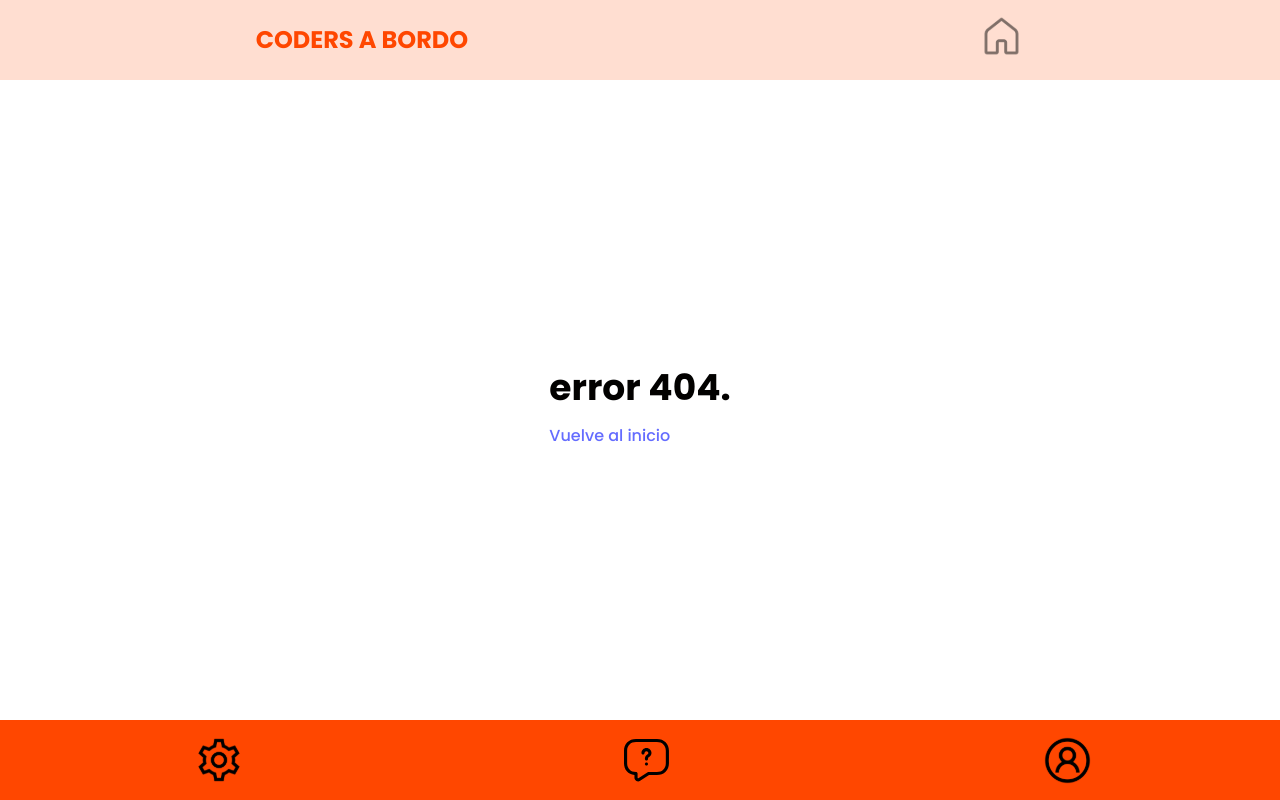
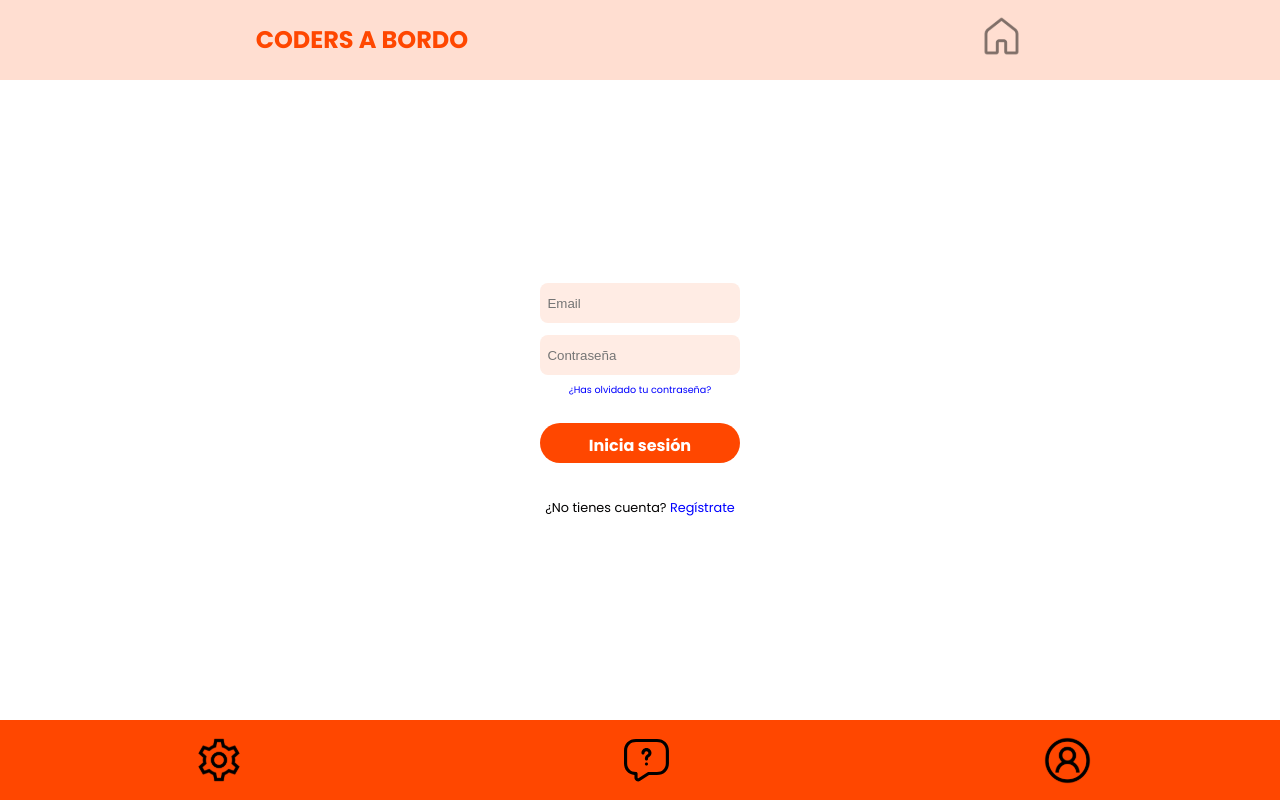
Before and after one commit to stranger-strings-team/front-codersabordo, a React (Vite) app: page /login in a window 1280 px wide. Before the commit this address had no page. Built offline with nearby package versions, Linux system fonts and the light colour scheme.

Commit message:
login-page done

```diff
--- a/src/Routes.tsx
+++ b/src/Routes.tsx
@@ -7,6 +7,7 @@ import Layout from './components/Layout.tsx/Layout';
 import Final from './pages/Final/Final';
 import Profile from './pages/Profile/Profile';
 import {IncompleteSection}  from './pages/IncompleteSection/IncompleteSection';
+import Login from './pages/Login/Login';
 
 
 const CreateRoutes = () => (
@@ -18,6 +19,7 @@ const CreateRoutes = () => (
         <Route path="/seccion-incompleta" element={<IncompleteSection/>}/>
         <Route path="/final" element={<Final/>}/>
         <Route path="*" element={<NoMatch />} />
+        <Route path="/login" element={<Login/>}/>
       </Route>
     </Routes>
 );
--- /dev/null
+++ b/src/pages/Login/Login.tsx
@@ -0,0 +1,24 @@
+import { Button, Input, InputDiv, Myspan, P1p, P2p } from '../Login/LoginStyle'
+import { Container} from '../../Global.style'
+
+
+type Props = {}
+
+const Login = (props: Props) => {
+  return (
+    <Container>
+       <InputDiv>
+        <Input type="text" placeholder='  Email' />
+        <Input type="text" placeholder='  Contraseña'/>
+       </InputDiv>
+       <P1p>¿Has olvidado tu contraseña?</P1p>
+       <Button>Inicia sesión</Button>
+
+       <P2p>¿No tienes cuenta?<Myspan> Regístrate</Myspan></P2p>
+
+
+    </Container>
+  )
+}
+
+export default Login
--- /dev/null
+++ b/src/pages/Login/LoginStyle.tsx
@@ -0,0 +1,43 @@
+import styled from "styled-components";
+import { theme } from '../../Global.style'
+
+
+export const Button = styled.button`
+    margin-top: 25px;
+    width: 200px;
+    height: 40px;
+    border-radius: 50px;
+    background-color: ${theme.orange};
+    color: white;
+    align-items: center;
+    font-weight: 700;
+`
+
+export const Input = styled.input`
+    width: 200px;
+    height: 40px;
+    border-radius: 8px;
+    background-color: #ffece4;
+    border: none;
+`
+
+export const P1p = styled.p`
+    font-size: 0.6rem;
+    color: blue;
+    margin-top: 8px;
+`
+
+export const InputDiv = styled.div`
+    display:flex;
+    flex-direction: column;
+    gap: 12px;
+`
+
+export const Myspan = styled.span`
+    color: blue;
+`
+
+export const P2p = styled.p`
+    font-size: 0.8rem;
+    margin-top: 35px;
+`
```
